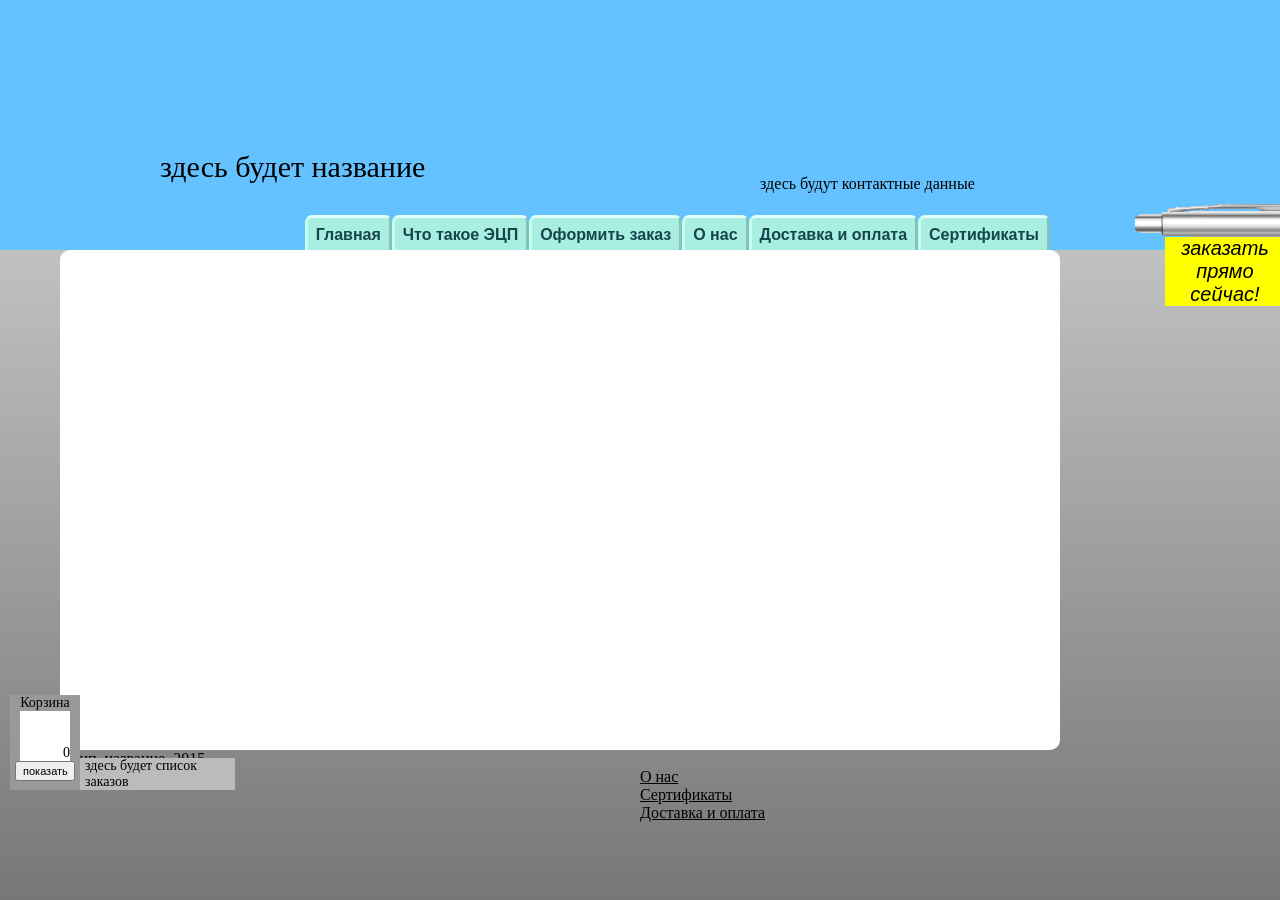
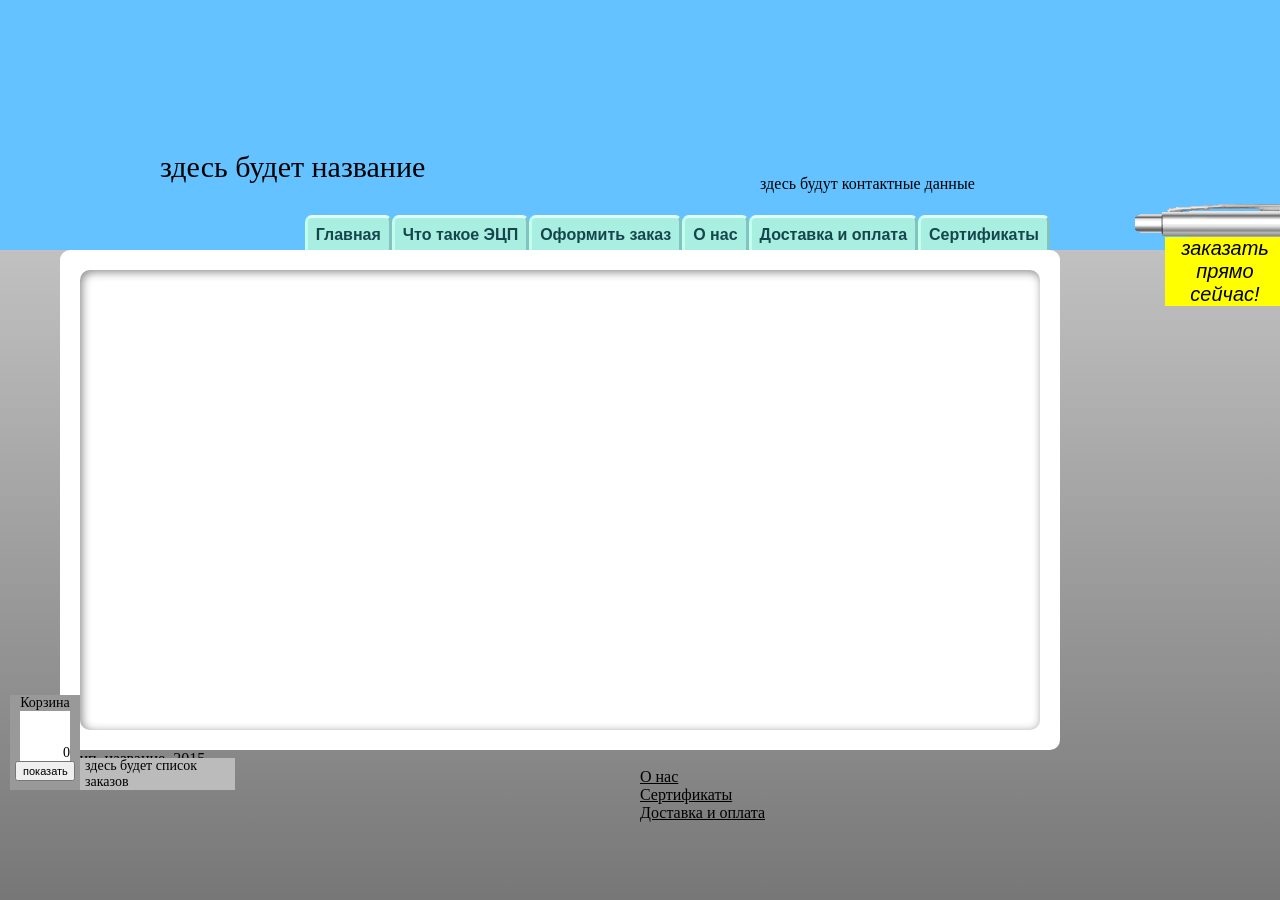
Before and after one commit to vhexx/side_repo, a Django app: template esign/esign/templates/esign/template.html in a window 1280 px wide. Run offline with Django 3.2, Linux system fonts and the light colour scheme; the template is opened without the code that fills it, so the values that code supplies are empty; some libraries are stand-ins or nearby versions.

Commit message:
change template_style.css,section_style.css

```diff
--- a/esign/esign/static/css/section_style.css
+++ b/esign/esign/static/css/section_style.css
@@ -1,3 +1,16 @@
+#content
+{
+	position: absolute;
+	left: 20px;
+	right: 20px;
+	top : 20px;
+	bottom: 20px;
+	width: auto;
+	height : auto;
+	box-shadow: inset 2px 2px 10px #888888;
+	border-radius: inherit;
+
+}
 #section_header
 {
 	font-size : 350%;
--- a/esign/esign/static/css/template_style.css
+++ b/esign/esign/static/css/template_style.css
@@ -10,15 +10,16 @@ input[type="text"] {max-width: 30px;}
     #name {position: absolute; left : 10%; top : 60%; font-size: 30px; display: block; width : 500px;}
     #contacts {position: absolute; left : 60%; top : 70%; width : 250px; display: block;}
 	#content_area {width : 1000px; left : 50%; margin-left: -580px;position : relative;
-	 display : block; min-height : 500px; background-color : #ffffff; border-radius: 10px;}
+	 display : block; min-height : 500px; background-color : #ffffff; border-radius: 10px;
+	 /*border : 1px solid #777777;*/}
 	#content {font-size : 10px; padding : 10px 10px 10px 10px; width : 100%; height : 100%; display: block;}
-	#navigation {font-size: 0px; top: -32px; margin-top: -3px; position : absolute; right : 10px; display : table;
+	#navigation {font-size: 0px; top: -32px; position : absolute; right : 10px; display : table;
 	 background-color: transparent; text-align: right;}
 	.sect {font-size: 16px; height : 1.5em; padding : 0.5em 0.5em 0em 0.5em; display : inline-block;
 	 vertical-align: center; text-align: center; background-color : #A8EFE1; font-family: sans-serif;
-	 font-weight: bold; color : #16454C; cursor : pointer;
+	 font-weight: bold; color : #16454C; cursor : pointer; margin-top: -3px;
 	 border-width : 3px 3px 0px 3px; border-style: solid; border-color : #E0FFF6 #82C2C1 #679C9B #C3FFED;
-	 border-radius: 7px 7px 0px 0px;}
+	 border-radius: 7px 7px 0px 0px; /*border : 1px solid #777777; margin-top: -2px;*/}
 	#footer {position: relative; display : block; min-height: 150px; width : 100%; background-color: transparent;}
 	#footer_content {position: absolute; display: block; width : 1200px; left : 50%; margin-left: -600px;}
 	#bottom_logo, #links {display : inline;}
```
